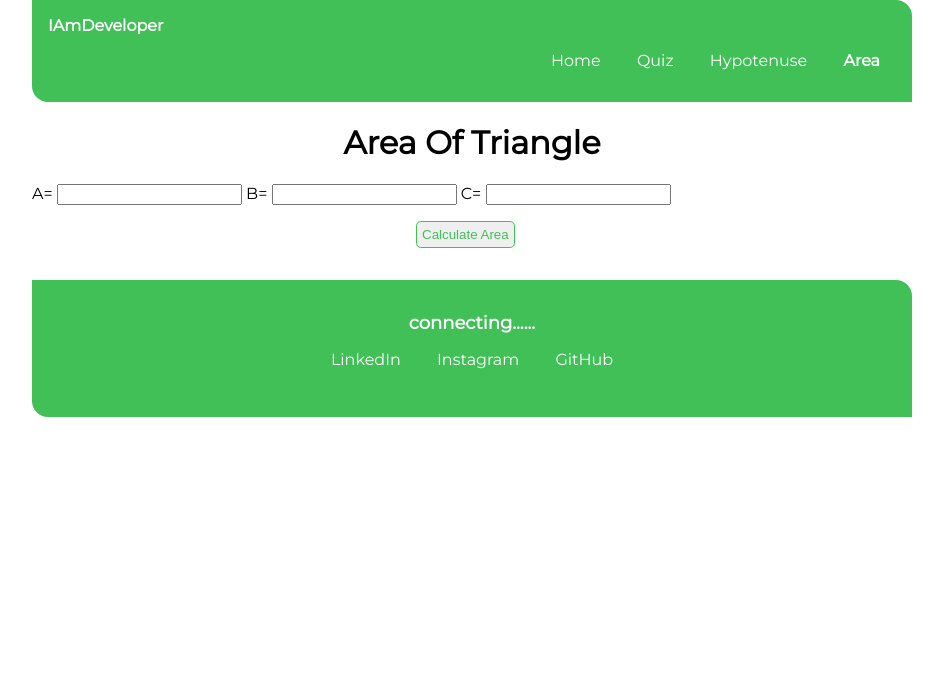
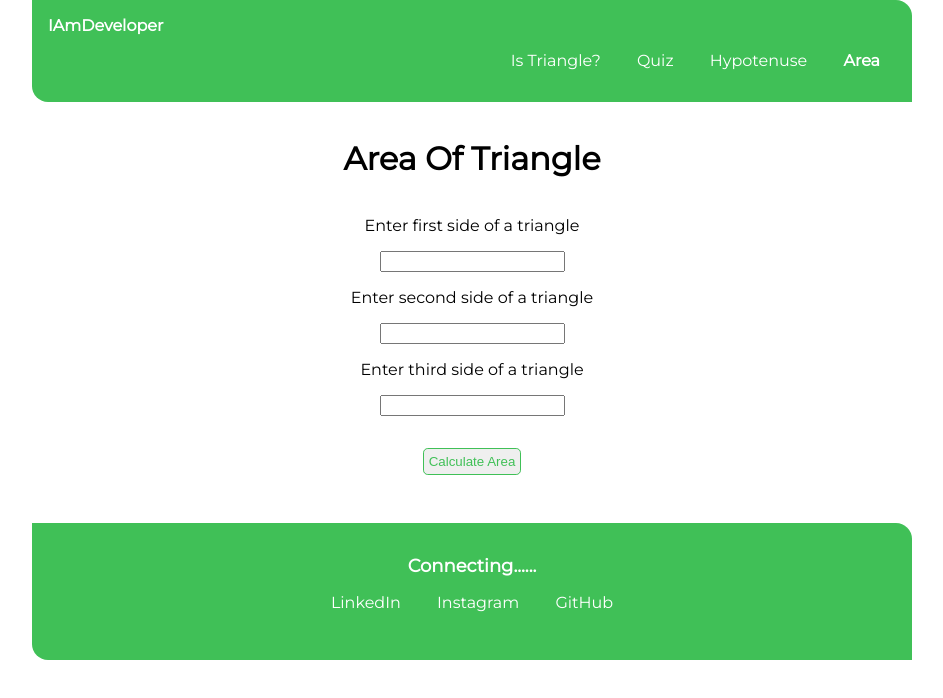
Before and after one commit to AnuragM87/FunWithTriangles, a plain HTML site: page areaOfTriangle.html in a window 1280 px wide. Shown: the whole page, without its empty margins (168-1111 px from the left). Drawn offline with Linux system fonts and the light colour scheme.

Commit message:
fix:styling

```diff
--- a/areaOfTriangle.html
+++ b/areaOfTriangle.html
@@ -12,7 +12,7 @@
         <div class="nav-brand">IAmDeveloper</div>
         <ul class="list-non-bullet nav-pills">
             <li  class="list-item-inline">
-                <a class="link" href="./index.html">Home</a>
+                <a class="link" href="./index.html">Is Triangle?</a>
             </li>
             <li  class="list-item-inline">
                 <a class="link" href="./quiz.html">Quiz</a>
@@ -25,19 +25,21 @@
             </li>
         </ul>
     </nav>
+    <div class="main-content">
     <h1>Area Of Triangle</h1>
-    <label>A=</label>
+    <label>Enter first side of a triangle</label>
     <input type="number" class="side-input"/>
-    <label>B=</label>
+    <label>Enter second side of a triangle</label>
     <input type="number" class="side-input"/>
-    <label>C=</label>
+    <label>Enter third side of a triangle</label>
     <input type="number" class="side-input"/>
     <button id="area-btn">Calculate Area</button>
     <div id="output"></div>
+    </div>
     <script src="./areaOfTriangle.js"></script>
     <footer class="footer">
         <div class="footer-header">
-            connecting......
+            Connecting......
         </div>
         <ul class="social-links list-non-bullet">
             <li  class="list-item-inline">
--- a/style.css
+++ b/style.css
@@ -11,12 +11,23 @@ body{
     margin: 0px auto;
     max-width: 55rem;
 }
-h1{
+
+.main-content{
+    display: flex;
+    flex-direction: column;
+    gap: 1rem;
+    max-width: 25rem;
+    justify-content: center;
+    align-items: center;
+    margin: 1rem auto;
+}
+
+/* h1{
     text-align: center;
 }
 .question-container{
     margin:2rem 5rem;
-}
+} */
 .angle-input{
     text-align: center;
 }
@@ -58,7 +69,6 @@ h1{
 
 #submit-answer-btn ,#is-triangle-btn ,#area-btn,#hypotenuse-btn{
     margin-top: 1rem;
-    margin-left: 24rem;
 
     padding: 5px;
     color:var(--primary-color);
```
Also changed, not shown: calHypotenuse.html (+6 -4 lines), index.html (+5 -2 lines), quiz.html (+4 -4 lines).
